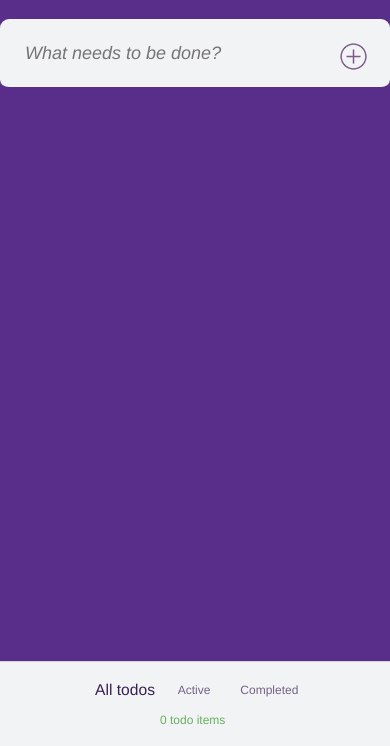
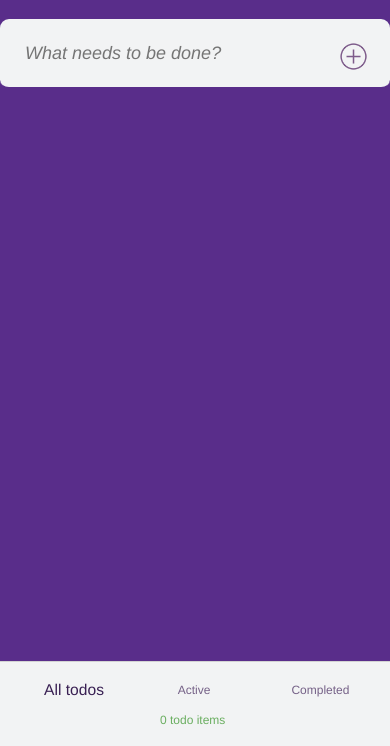
Before and after one commit to vudelkaa/todo, a website: page index.html in a window 390 px wide. Shown: the part 98-844 px from the top of the page. Drawn offline with Linux system fonts and the light colour scheme.

Commit message:
last-todo style again

```diff
--- a/src/assets/css/media.css
+++ b/src/assets/css/media.css
@@ -90,10 +90,6 @@
   .button {
     padding: 10px 15px;
   }
-
-  /* .checked {
-    opacity: 0.6;
-  } */
 }
 
 @media (min-width: 411px) {
@@ -127,7 +123,6 @@
   }
 
   .todo-list--ul {
-    /* margin-bottom: 65px; */
     border: none;
   }
 
@@ -164,8 +159,6 @@
 
   .todo-item:last-child {
     border-radius:  0 0 9px 9px;
-    /* overflow: hidden; */
-
   }
 
   .todo-list {
@@ -190,15 +183,12 @@
     justify-content: space-evenly;
     width: 100%;
     height: 100%;
-    /* padding-top: 10px;
-    margin-bottom: 10px; */
   }
 
   .ltd-button-tabs {
     display: flex;
-    justify-content: center;
-    /* flex-direction: column-reverse; */
-    width: 100%;
+    justify-content: space-around;
+    width: calc(100% - 20px);
   }
 
   .ltd-button--display {
```
